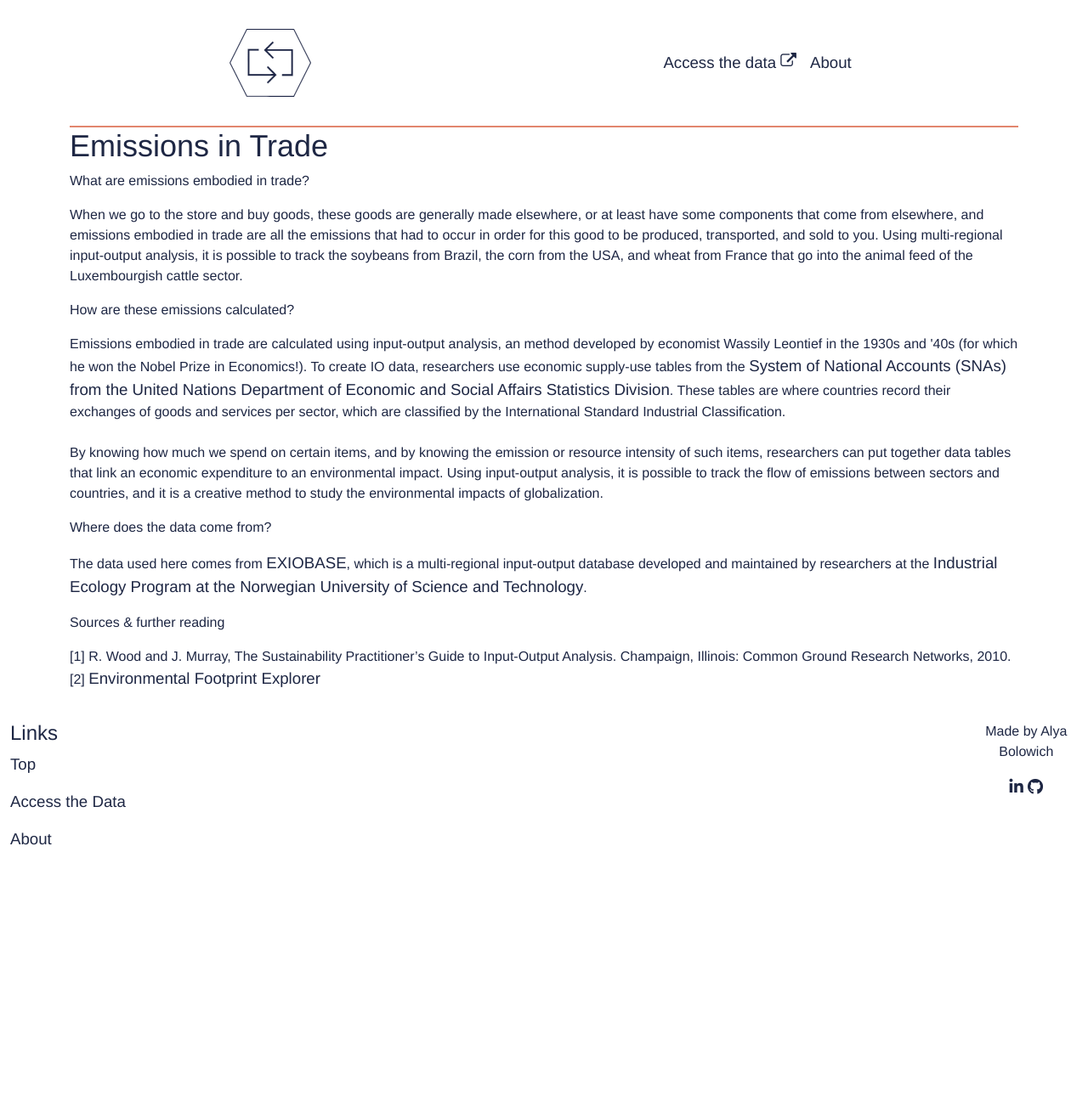
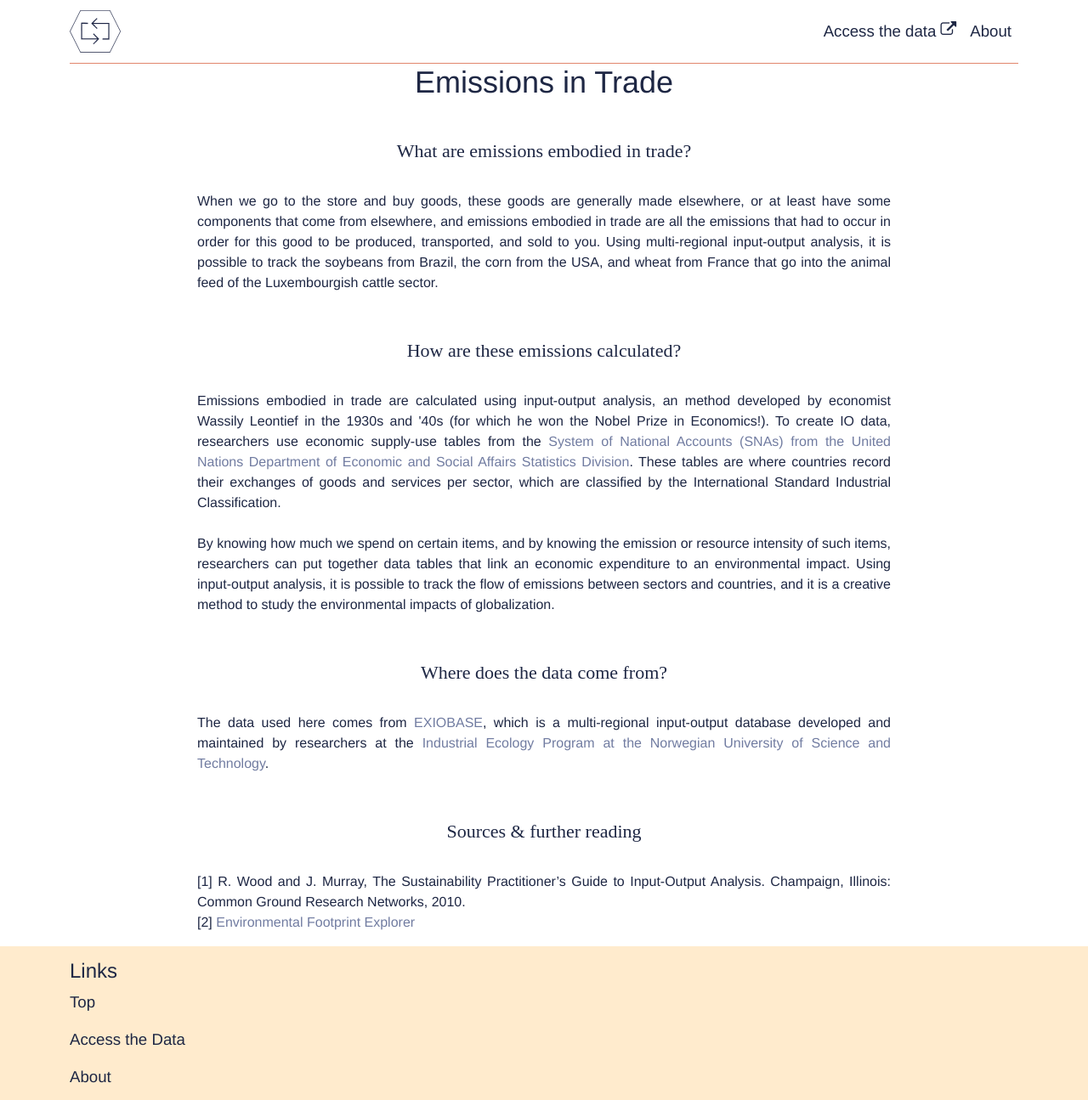
Before and after one commit to alyabolowich/emissions-in-trade-api, a website: page website/pages/about.html in a window 1280 px wide. Shown: the top 1295 px of the page at 85% size. Before the commit the page ends 1038 px from the top, so only its background shows below. Drawn offline with nearby package versions, Linux system fonts and the light colour scheme; some icons are missing; files whose address does not match are found by name.

Commit message:
Reorganized styles and index
Removed unused CSS classes, changed navbar and jumbotron, added about CSS

```diff
--- a/website/index.html
+++ b/website/index.html
@@ -111,7 +111,7 @@
 
     <!-- create table to show on webpage-->
     <div class="container">
-        <div class="col-8">
+        <div class="table-responsive">
             <!-- populate table with endpoint data here -->
             <table class="table table-bordered" id="info-table">
                 <thead id="results-table-header">
@@ -132,8 +132,8 @@
     </div>
 
     <!-- create table to show in popup-->
-    <div class="row" id="pop-up-container" >
-        <table id="pop-up-table" class="table" cellspacing="10">
+    <div class="row" id="pop-up-container" style="visibility: hidden">
+        <table class="table table-bordered" id="pop-up-table" >
             <th scope="col">Region</th>
             <th scope="col">Sector From</th>
             <th scope="col">Sector to</th>
@@ -196,7 +196,6 @@
 
     <!-- main -->
     <script src="main2.js"></script>
-    <script src="testimport.js" type="module"></script>
 
 
 
--- a/website/styles.css
+++ b/website/styles.css
@@ -1,29 +1,37 @@
+/* General CSS */
 body {
   background-color: #ffffff;
   color: #1e2744;
-    font-family: "HelveticaNeue-Light", "Helvetica Neue Light", "Helvetica Neue", Helvetica, sans-serif;
+  font-family: "HelveticaNeue-Light", "Helvetica Neue Light", "Helvetica Neue",
+    Helvetica, sans-serif;
 }
 
 .container {
   align-items: center;
 }
+
+a {
+  color: #1e2744;
+  text-decoration: none;
+  font-family: "HelveticaNeue-Light", "Helvetica Neue Light", "Helvetica Neue",
+    Helvetica, sans-serif;
+  display: inline;
+  font-size: 14pt;
+}
+
+/* Navbar CSS */
 nav {
-    height: 150px;
-    background-color: #ffffff ;
-    display: flex;
-    justify-content: space-around !important;
+  height: 75px;
+  background-color: #ffffff;
+  justify-content: space-between !important;
   color: #1e2744;
-    align-items: bottom;
-    border-bottom: 2px solid #e2866d;
+  border-bottom: 1px solid #e2866d;
   font-family: Helvetica;
 }
 
 .nav-link {
   color: #1e2744;
-}
-
-ul {
-    display: flex;
+  float: right;
 }
 
 li {
@@ -34,28 +42,60 @@ h1 {
   font-size: 36px;
   font-style: bold;
   font-variant: normal;
-    font-family: "HelveticaNeue-Light", "Helvetica Neue Light", "Helvetica Neue", Helvetica, sans-serif;
+  font-family: "HelveticaNeue-Light", "Helvetica Neue Light", "Helvetica Neue",
+    Helvetica, sans-serif;
   font-weight: 100;
-    display: flex;
 }
 
+.logo {
+  height: 50px;
+}
+
+/* Jumbotron CSS */
+#jumbotron {
+  text-align: center;
+}
+
+.jtron-header {
+  text-align: center;
+}
+
+/* Button to toggle map/table view CSS */
+#btn-toggle {
+  padding-top: 40px;
+  padding-bottom: 20px;
+  display: flex;
+  justify-content: center;
+  align-items: center;
+}
+
+#map-btn {
+  background: white;
+  box-shadow: none !important;
+}
+
+#table-btn {
+  background: white;
+  box-shadow: none !important;
+}
+
+/* Form CSS */
 #api-form {
   margin-top: 30px;
   color: #1e2744;
 }
 
-#submit-button{
+#submit-button {
   margin-top: 10px;
   margin-bottom: 20px;
 }
 
 #map {
-    position:relative;
-    height:500px;
+  position: relative;
+  height: 750px;
   width: 100%;
   justify-content: center;
   margin-bottom: 150px;
-
 }
 
 .form-control {
@@ -63,30 +103,40 @@ h1 {
   color: #1e2744;
 }
 
+/* Footer CSS */
 footer {
-    margin: 0px auto;
-    padding: 20px 0px;
+  margin-top: 15px;
+  padding: 15px;
   color: #1e2744;
-    display: flex;
-    justify-content: space-around;
-    font-family: Helvetica;
-
+  background-color: blanchedalmond;
 }
 
-a {
-    color: #1e2744;
-    text-decoration: none;
-    font-family: "HelveticaNeue-Light", "Helvetica Neue Light", "Helvetica Neue", Helvetica, sans-serif;
-    display: inline;
-    font-size: 14pt;
+.made-by {
+  text-align: center;
 }
 
-a:hover {
-    color: #1e2744;
+/*   IO.HTML CSS */
+.about-title {
+  font-family: "HelveticaNeue-Light";
+  font-size: 22px;
+  text-align: center;
+  padding-top: 35px;
+  padding-bottom: 15px;
+}
+
+.about-paragraph {
+  margin-left: 150px;
+  margin-right: 150px;
+  font-size: 16px;
+  text-align: justify;
+}
+
+#about-link {
+  font-size: 16px;
+  color: #717ca1;
+}
+
+#about-link:hover {
+  color: #151b30;
   text-decoration: none;
 }
-
-.logo {
-    height: 80px;
-    margin-right: 30px;
-}
```
Lines whose indentation alone changed are shown as unchanged.
